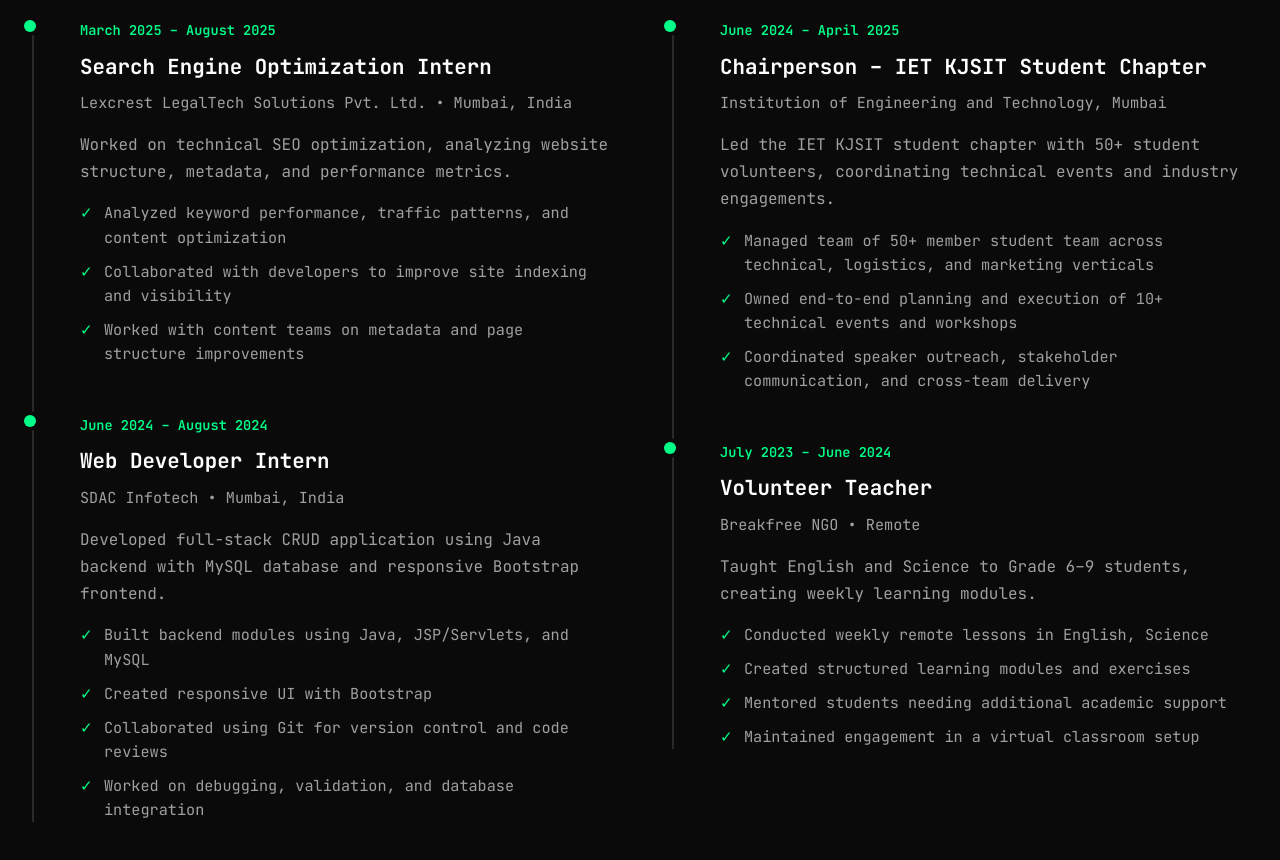
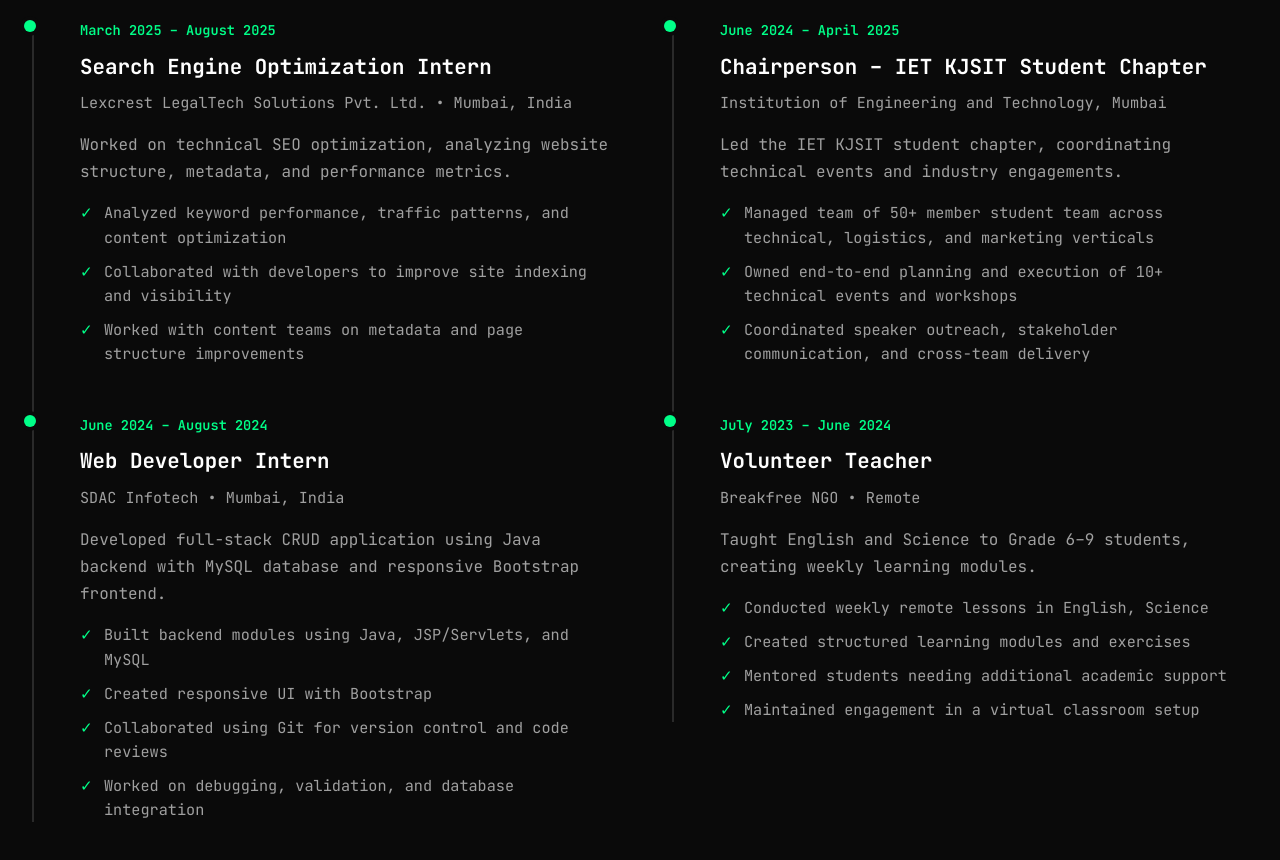
Before and after one commit to Eepsita12/portfolio, a plain HTML site: page index.html in a window 1280 px wide. Shown: the part 4380-5240 px from the top of the page. Drawn offline with nearby package versions, Linux system fonts and the light colour scheme.

Commit message:
more Changes

```diff
--- a/index.html
+++ b/index.html
@@ -616,7 +616,7 @@
                                 Institution of Engineering and Technology, Mumbai
                             </div>
                             <p class="timeline-description">
-                                Led the IET KJSIT student chapter with 50+ student volunteers, coordinating technical events and industry engagements.
+                                Led the IET KJSIT student chapter, coordinating technical events and industry engagements.
                             </p>
                             <ul class="timeline-achievements">
                                 <li>Managed team of 50+ member student team across technical, logistics, and marketing verticals</li>
```
